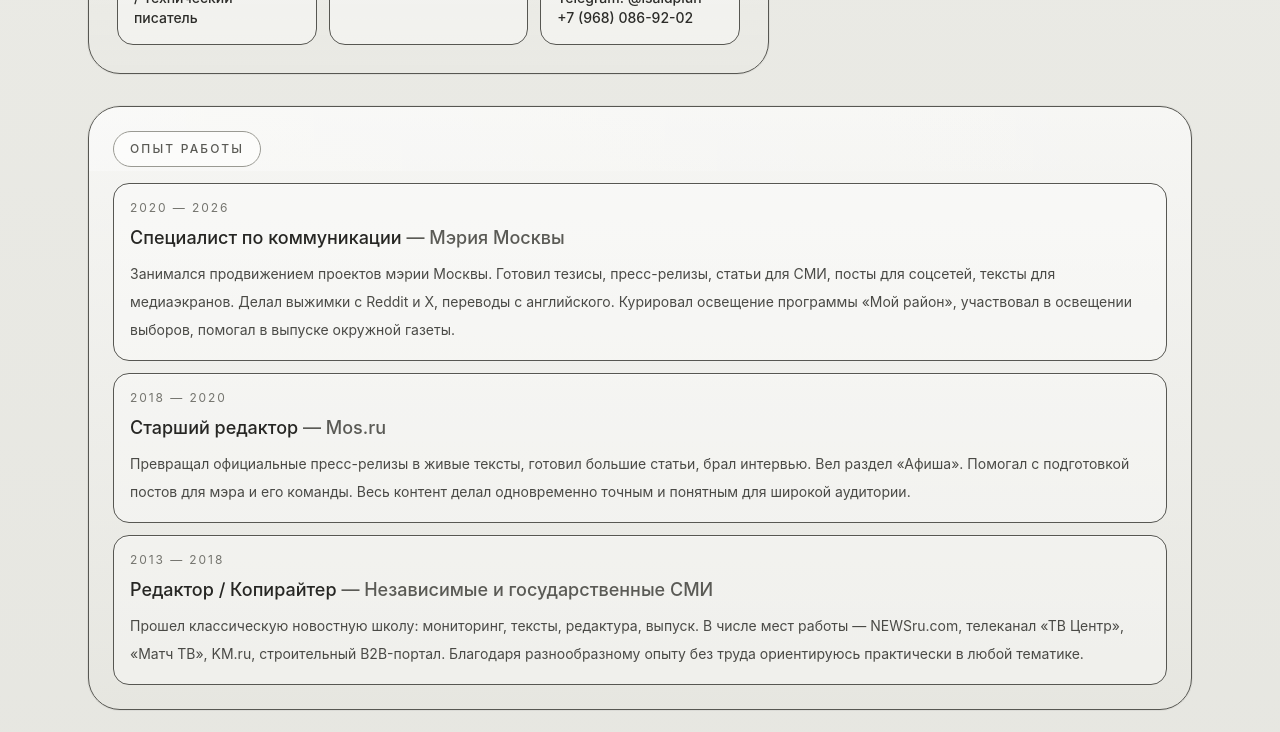
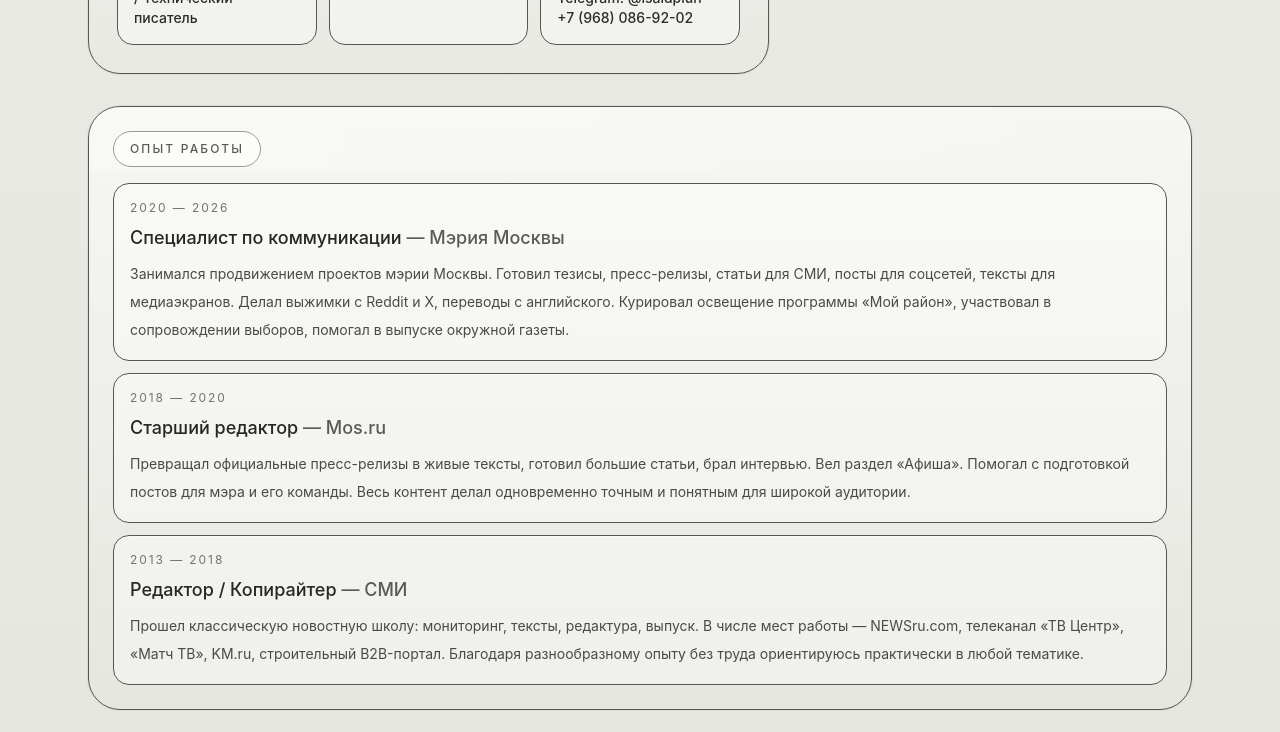
Before and after one commit to dzreveille-sudo/cvdmitriz, a React (Vite) app: page / in a window 1280 px wide. Shown: the part 582-1314 px from the top of the page. Built offline with nearby package versions, Linux system fonts and the light colour scheme.

Commit message:
Update App.jsx

```diff
--- a/src/App.jsx
+++ b/src/App.jsx
@@ -29,7 +29,7 @@ useEffect(() => {
       period: "2020 — 2026",
       role: "Специалист по коммуникации",
       company: "Мэрия Москвы",
-      description: "Занимался продвижением проектов мэрии Москвы. Готовил тезисы, пресс-релизы, статьи для СМИ, посты для соцсетей, тексты для медиаэкранов. Делал выжимки с Reddit и X, переводы с английского. Курировал освещение программы «Мой район», участвовал в освещении выборов, помогал в выпуске окружной газеты.",
+      description: "Занимался продвижением проектов мэрии Москвы. Готовил тезисы, пресс-релизы, статьи для СМИ, посты для соцсетей, тексты для медиаэкранов. Делал выжимки с Reddit и X, переводы с английского. Курировал освещение программы «Мой район», участвовал в сопровождении выборов, помогал в выпуске окружной газеты.",
     },
     {
       period: "2018 — 2020",
@@ -40,7 +40,7 @@ useEffect(() => {
     {
       period: "2013 — 2018",
       role: "Редактор / Копирайтер",
-      company: "Независимые и государственные СМИ",
+      company: "СМИ",
       description: "Прошел классическую новостную школу: мониторинг, тексты, редактура, выпуск. В числе мест работы — NEWSru.com, телеканал «ТВ Центр», «Матч ТВ», KM.ru, строительный B2B-портал. Благодаря разнообразному опыту без труда ориентируюсь практически в любой тематике.",
     },
   ];
```
